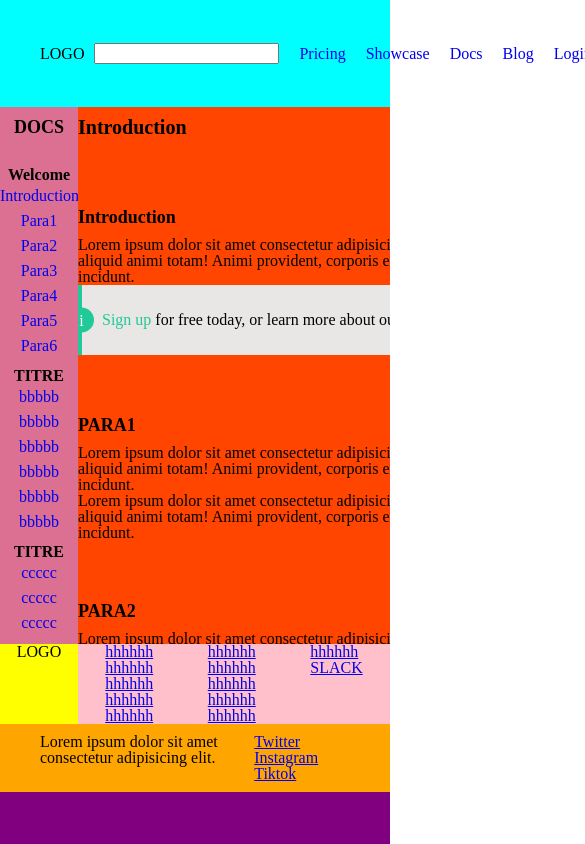
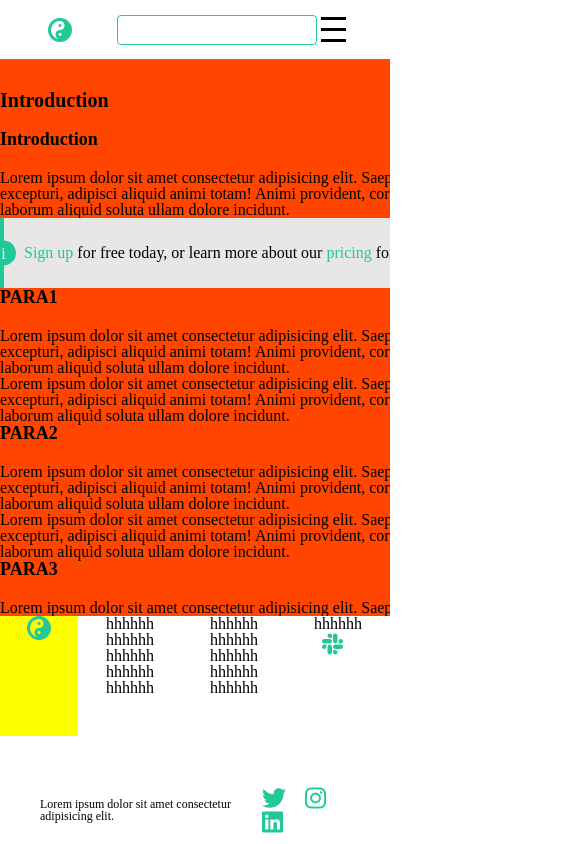
Before and after one commit to Rodoudou/page_documentation, a plain HTML site: page index.html in a window 390 px wide. Shown: the top 844 px of the page, 585 px wide, since content can reach past the window. Drawn offline with Linux system fonts and the light colour scheme.

Commit message:
last commit

```diff
--- a/css/style.css
+++ b/css/style.css
@@ -13,20 +13,28 @@ h2 {
 #site {
   display: grid;
   grid-template-columns: 1fr 4fr;
-  grid-template-rows: 1fr 4fr 1fr;
+  grid-template-rows: 70px 4fr 1fr;
   grid-template-areas:
     "nav nav"
     "aside section"
     "aside section"
     "footer footer";
-  height: 100%;
+
+  height: 100vh;
 }
 
 nav {
   grid-area: nav;
-  background-color: aqua;
+  /* background-color: aqua; */
   display: flex;
   justify-content: space-between;
+  align-items: center;
+  width: 100%;
+  border-bottom: 1px gray solid;
+}
+.nav-content {
+  display: flex;
+  justify-content: center;
   align-items: center;
 }
 .menu {
@@ -43,6 +51,56 @@ nav {
 
 .menu a {
   text-decoration: none;
+  color: #000;
+}
+.menu a:hover {
+  color: #20c997;
+}
+.search {
+  width: 200px;
+  height: 30px;
+  padding: 8px;
+  border: 1px solid #ccc;
+  border-radius: 4px;
+  font-size: 16px;
+}
+
+/* Style lorsque le champ de recherche est en focus */
+.search:focus {
+  outline: none;
+  border-color: #20c997;
+  box-shadow: 0 0 0 2px #20c99740;
+}
+
+/* Style lorsque le champ de recherche est rempli */
+.search:valid {
+  border-color: #20c997;
+}
+
+/* Style du bouton de recherche à côté de l'input */
+.search-button {
+  padding: 8px 12px;
+  background-color: #20c997;
+  color: #fff;
+  border: none;
+  border-radius: 4px;
+  font-size: 16px;
+  cursor: pointer;
+}
+
+/* Style du bouton de recherche au survol */
+.search-button:hover {
+  background-color: #1aae8c;
+}
+
+.burger-icon {
+  display: none;
+}
+.burger-bar {
+  width: 25px;
+  height: 3px;
+  background-color: #000;
+  margin: 4px;
 }
 
 .logo {
@@ -65,7 +123,7 @@ nav {
   display: inline-block;
   font-size: 16px;
   font-weight: 500;
-  line-height: 1em;
+  height: 1em;
   padding: 1rem 2rem;
   text-align: center;
   -webkit-transition: all 0.3s cubic-bezier(0.694, 0, 0.335, 1);
@@ -76,6 +134,8 @@ aside {
   background-color: palevioletred;
   overflow: auto; /* Ajout de la propriété overflow */
   text-align: center;
+  width: 100%;
+  padding: 20px 0;
 }
 aside h2 {
   text-align: center;
@@ -85,12 +145,17 @@ aside span {
   font-weight: bold;
 }
 aside li {
-  line-height: 25px;
+  height: 25px;
   list-style: none;
 }
 
 aside a {
   text-decoration: none;
+  color: #000;
+}
+aside a:hover {
+  text-decoration: none;
+  color: #20c997;
 }
 .ma-liste {
   list-style: none;
@@ -108,9 +173,11 @@ section {
   grid-area: section;
   background-color: orangered;
   overflow: auto;
+  width: 100%;
+  padding: 30px 0;
 }
 .section-content {
-  width: 700px;
+  width: 600px;
   text-align: center;
   margin: auto;
 }
@@ -123,11 +190,11 @@ p {
 section h1,
 h2 {
   text-align: left;
-  line-height: 40px;
+  height: 40px;
   font-weight: bold;
 }
 .para {
-  margin-top: 50px;
+  margin-top: 0px;
 }
 #signup-color,
 #pricing-color {
@@ -161,8 +228,7 @@ h2 {
 }
 footer {
   grid-area: footer;
-  background-color: purple;
-  height: 200px;
+  width: 100%;
 }
 
 .footer-secondFloor {
@@ -170,12 +236,22 @@ footer {
   justify-content: space-around;
 }
 .liste-footer {
-  background-color: pink;
+  /* background-color: pink; */
   display: flex;
   justify-content: space-around;
   width: 80%;
+  padding: 0 0 40px 0;
 }
 
+.liste-footer a {
+  text-decoration: none;
+  color: #000;
+}
+
+.liste-footer a:hover {
+  text-decoration: none;
+  color: #20c997;
+}
 .logo-footer {
   width: 20%;
   background-color: yellow;
@@ -183,10 +259,62 @@ footer {
 }
 
 .footer-icons {
-  background-color: orange;
   display: flex;
   flex-direction: row;
   justify-content: space-between;
+  align-items: center;
   padding: 10px 40px;
-  height: 100%;
+  margin-top: 40px;
+  /* background-color: red; */
 }
+
+/* Modifier la taille des icônes */
+.fa-instagram,
+.fa-twitter,
+.fa-linkedin,
+.fa-slack,
+.fa-yin-yang {
+  font-size: 24px;
+  color: #20c997;
+  margin: 0 8px;
+}
+
+@media screen and (max-width: 740px) {
+  #site {
+    display: grid;
+    grid-template-columns: 1fr 1fr;
+    grid-template-rows: 60px 2fr 2fr 1fr;
+    grid-template-areas:
+      "nav nav"
+      "section section"
+      "section section"
+      "footer footer";
+  }
+  .menu ul {
+    display: none;
+  }
+  .menu ul.show-menu {
+    display: block;
+  }
+
+  .burger-icon {
+    display: flex;
+    flex-direction: column;
+    align-items: flex-end;
+    justify-content: flex-end;
+    cursor: pointer;
+  }
+  .footer-icons {
+    font-size: 12px;
+    display: flex;
+    justify-content: center;
+  }
+
+  nav {
+    font-size: 14px;
+    justify-content: space-between;
+  }
+  aside {
+    display: none;
+  }
+}
--- a/index.html
+++ b/index.html
@@ -7,16 +7,21 @@
     <link rel="stylesheet" href="./css/reset.css" />
     <link rel="stylesheet" href="./css/style.css" />
     <title>Document</title>
+    <script
+      src="https://kit.fontawesome.com/4e38552678.js"
+      crossorigin="anonymous"
+    ></script>
   </head>
   <body>
     <div id="site">
       <nav>
         <div class="logo">
-          <span>LOGO</span>
+          <a href="#" title="instagram"> <i class="fas fa-yin-yang"></i></a>
+
         </div>
-        <div class="menu">
+        <div class="menu nav-content">
+          <input class="search" type="search" name="search" id="search" />
           <ul>
-            <li><input type="search" name="search" id="search" /></li>
             <li><a href="#">Pricing</a></li>
             <li><a href="#">Showcase</a></li>
             <li><a href="#">Docs</a></li>
@@ -30,6 +35,11 @@
               >
             </li>
           </ul>
+          <div class="burger-icon">
+            <div class="burger-bar"></div>
+            <div class="burger-bar"></div>
+            <div class="burger-bar"></div>
+          </div>
         </div>
       </nav>
       <aside>
@@ -131,6 +141,7 @@
           </ul>
         </div>
       </aside>
+
       <section>
         <div class="section-content">
           <h1>Introduction</h1>
@@ -254,7 +265,9 @@
         <div class="footer-content">
           <div class="footer-secondFloor">
             <div class="logo-footer">
-              <span>LOGO</span>
+              <span
+                ><a href="#"><i class="fas fa-yin-yang"></i></i> </a
+              ></span>
             </div>
 
             <div class="liste-footer">
@@ -276,17 +289,19 @@
 
               <ul>
                 <li><a href="#">hhhhhh</a></li>
-                <li><a href="#">SLACK</a></li>
+                <li>
+                  <a href="#"><i class="fab fa-slack"></i> </a>
+                </li>
               </ul>
             </div>
           </div>
 
           <div class="footer-icons">
             <p>Lorem ipsum dolor sit amet consectetur adipisicing elit.</p>
-            <div>
-              <span><a href="#">Twitter</a></span>
-              <span><a href="#">Instagram</a></span>
-              <span><a href="#">Tiktok</a></span>
+            <div class="social-icons">
+              <a href="#" title="twitter"> <i class="fab fa-twitter"></i></a>
+              <a href="#" title="instagram"><i class="fab fa-instagram"></i></a>
+              <a href="#" title="instagram"> <i class="fab fa-linkedin"></i></a>
             </div>
           </div>
         </div>
--- a/script.js
+++ b/script.js
@@ -12,4 +12,11 @@ document.addEventListener("DOMContentLoaded", () => {
       item.classList.add("selected");
     });
   });
+
+  const burgerIcon = document.querySelector(".burger-icon");
+  const menu = document.querySelector(".menu ul");
+
+  burgerIcon.addEventListener("click", () => {
+    menu.classList.toggle("show-menu");
+  });
 });
```
